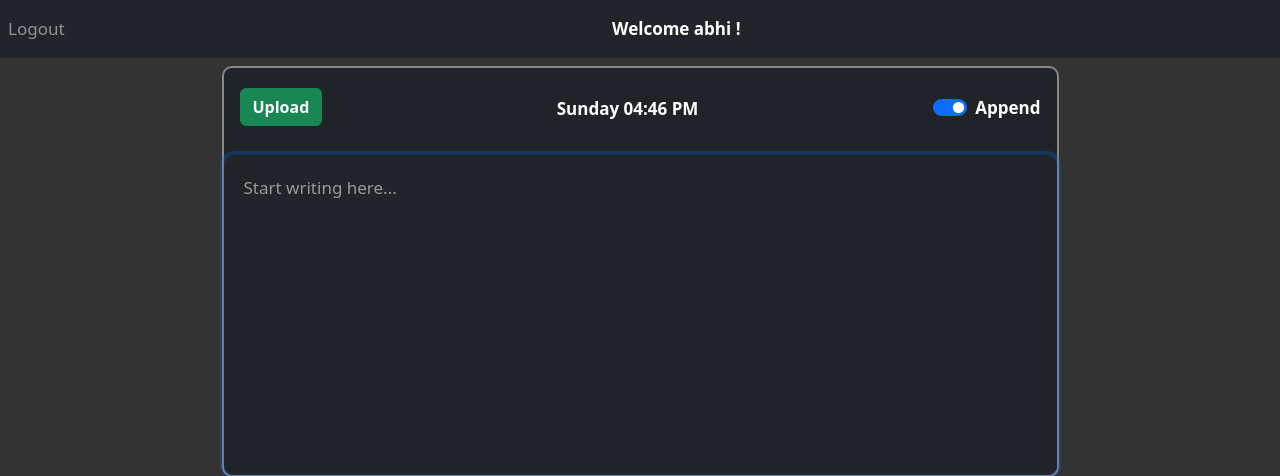
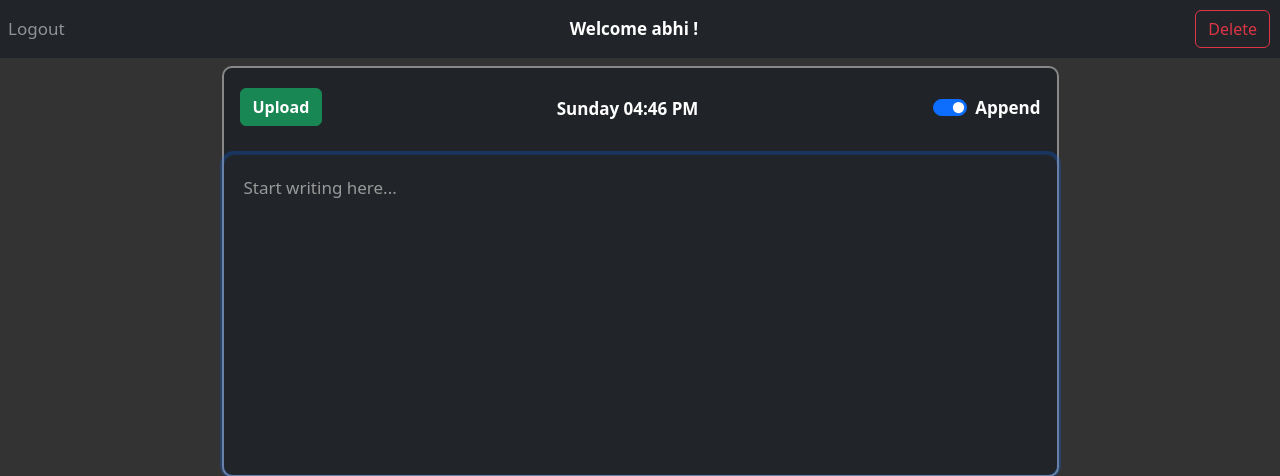
Before and after one commit to abhiraj860/Note-taking-application, a Flask app: page / in a window 1280 px wide. Shown: the top 476 px of the page. Run offline with Flask 3, Linux system fonts and the light colour scheme; a user stored in the database is signed in; data comes from the database, SQL or seed files in the repository; some libraries are stand-ins or nearby versions.

Commit message:
Add delete button on the navbar

```diff
--- a/website/templates/base.html
+++ b/website/templates/base.html
@@ -31,6 +31,9 @@
       z-index: 9999;
       width: 200px; /* Adjust the width as needed */
       font-size: 14px; /* Adjust the font size as needed */
+    }
+    #deleteButton {
+      margin-right: 10px;
     }
   </style>
   <body>
@@ -72,6 +75,8 @@
              <span>Welcome {{first_name}} !</span>
           </span>
         </div>
+        <button id = "deleteButton" type="button" class="btn btn-outline-danger"> Delete</button>
+
         {% else %}
         <div class="d-flex justify-content-center w-100">
           <span class="navbar-text text-center" style="color: white; font-weight: bold;">
```
